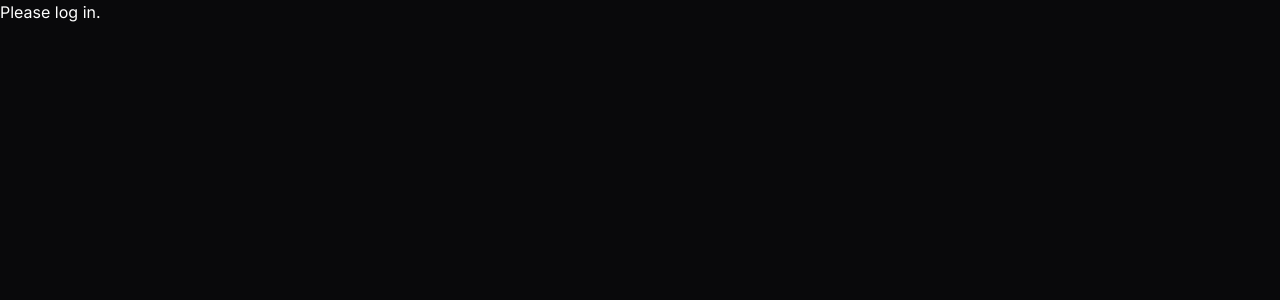
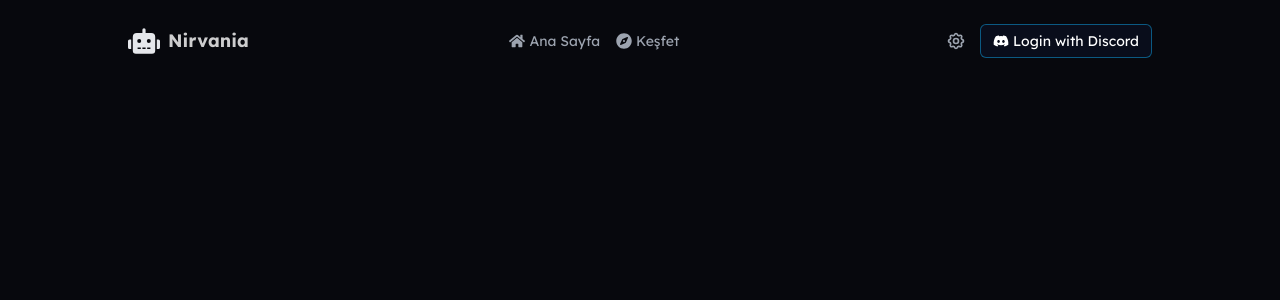
Before and after one commit to Fr3zyy/nirvania-botlist, a Next.js app in the folder client/: page / in a window 1280 px wide. Shown: the top 300 px of the page. Built offline with nearby package versions, Linux system fonts and the light colour scheme; no server answers.

Commit message:
added ui design(just navbar).

```diff
--- a/client/config.js
+++ b/client/config.js
@@ -1,3 +1,6 @@
+import { FaHome, FaCompass, FaCode, FaHandshake } from 'react-icons/fa';
+
+
 const getApiUrl = () => {
     if (process.env.NODE_ENV === 'development') {
         return 'http://localhost:3001';
@@ -6,7 +9,28 @@ const getApiUrl = () => {
 };
 
 const config = {
-    api: getApiUrl()
+    api: getApiUrl(),
+    navItems: [
+        { icon: FaHome, label: 'Ana Sayfa', target: '/' },
+        { icon: FaCompass, label: 'Keşfet', target: '/discover' },
+    ],
+    botTags: [
+        "Fun", "NSFW", "Game", "24/7", "OSU!", "Guard", "Anime", "Music",
+        "Memes", "Invite", "Reddit", "Twitch", "Crypto", "Economy",
+        "Logging", "Youtube", "Utility", "General", "Leveling", "Roleplay",
+        "Fortnite", "Welcomer", "Chat bot", "Minecraft", "Community",
+        "Minigames", "Moderation", "Protection", "Web Dashboard",
+        "Reaction Roles", "Auto Moderation"
+    ],
+    languages: [
+        { flag: 'tr', code: 'tr', name: 'Türkce' },
+        { flag: 'gb', code: 'en', name: 'English' },
+        { flag: 'de', code: 'de', name: 'Deutsch' },
+        { flag: 'ru', code: 'ru', name: 'Russian' },
+        { flag: 'fr', code: 'fr', name: 'French' },
+        { flag: 'es', code: 'es', name: 'Spanish' },
+        { flag: 'gr', code: 'el', name: 'Greek' }
+    ]
 };
 
 export default config;
--- a/client/package.json
+++ b/client/package.json
@@ -9,9 +9,13 @@
     "lint": "next lint"
   },
   "dependencies": {
+    "clsx": "^2.1.1",
+    "framer-motion": "^11.3.21",
+    "next": "14.2.5",
     "react": "^18",
     "react-dom": "^18",
-    "next": "14.2.5"
+    "react-icons": "^5.2.1",
+    "tailwind-merge": "^2.4.0"
   },
   "devDependencies": {
     "postcss": "^8",
--- a/client/src/app/globals.css
+++ b/client/src/app/globals.css
@@ -3,5 +3,5 @@
 @tailwind utilities;
 
 body {
-  @apply bg-zinc-950 text-white;
+  @apply bg-[#07080d] text-white;
 }
--- a/client/src/app/layout.js
+++ b/client/src/app/layout.js
@@ -1,8 +1,9 @@
-import { Inter } from "next/font/google";
+import { Lexend, Montserrat } from "next/font/google";
 import "./globals.css";
 import { AuthProvider } from "@/hooks/auth";
+import Header from "@/components/Header";
 
-const inter = Inter({ subsets: ["latin"] });
+const lexend = Lexend({ subsets: ["latin"] });
 
 export const metadata = {
   title: "Nirvania Botlist #SOON",
@@ -12,8 +13,9 @@ export const metadata = {
 export default function RootLayout({ children }) {
   return (
     <html lang="en">
-      <body className={inter.className}>
+      <body className={lexend.className}>
         <AuthProvider>
+          <Header />
           {children}
         </AuthProvider>
 
--- a/client/src/app/page.js
+++ b/client/src/app/page.js
@@ -1,24 +1,7 @@
-'use client';
-
-import { useAuth } from '@/hooks/auth';
-import { useEffect } from 'react';
-
-export default function DashboardPage() {
-  const { user, loading, logout, login } = useAuth();
-
-  if (loading) {
-    return <div>Loading...</div>;
-  }
-
-  if (!user) {
-    return <div>Please  <a onClick={login}>log in.</a></div>;
-  }
-
+export default function Index() {
   return (
     <div>
-      <h1>Index</h1>
-      <p>Welcome, {user.username}!</p>
-      <button onClick={logout}>Logout</button>
+
     </div>
   );
 }
--- /dev/null
+++ b/client/src/components/Header/DesktopNavbar.js
@@ -0,0 +1,25 @@
+import React from 'react';
+import Link from 'next/link';
+import { motion } from 'framer-motion';
+import config from '../../../config';
+
+const DesktopNavbar = () => {
+  return (
+    <div className="hidden md:flex items-center space-x-4">
+      {config.navItems.map((item, index) => (
+        <motion.div
+          key={index}
+          whileHover={{ scale: 1.05 }}
+          whileTap={{ scale: 0.98 }}
+        >
+          <Link href={item.target} className="flex items-center space-x-1 text-gray-400 hover:text-indigo-500 transition-colors duration-200 text-sm">
+            <item.icon className="w-4 h-4" />
+            <span>{item.label}</span>
+          </Link>
+        </motion.div>
+      ))}
+    </div>
+  );
+};
+
+export default DesktopNavbar;
--- /dev/null
+++ b/client/src/components/Header/MobileNavbar.js
@@ -0,0 +1,38 @@
+import React from 'react';
+import Link from 'next/link';
+import { motion } from 'framer-motion';
+import config from '../../../config';
+
+const MobileNavbar = () => {
+    return (
+        <motion.div
+            initial={{ opacity: 0, y: "100%" }}
+            animate={{ opacity: 1, y: 0 }}
+            transition={{ type: "spring", stiffness: 300, damping: 30 }}
+            className="fixed bottom-0 left-0 right-0 bg-zinc-900/60 backdrop-blur-2xl border-t border-sky-500/30 p-4 md:hidden mx-4 mb-4 rounded-2xl shadow-lg"
+        >
+            <div className="flex justify-around items-center">
+                {config.navItems.map((item, index) => (
+                    <Link href={item.target} key={index} className="group flex flex-col items-center">
+                        <motion.div
+                            whileHover={{ scale: 1.1 }}
+                            whileTap={{ scale: 0.95 }}
+                            className="relative p-2 rounded-xl bg-zinc-800/50 text-gray-400 group-hover:text-indigo-400 transition-colors duration-300"
+                        >
+                            <item.icon className="w-6 h-6" />
+                            <motion.div
+                                className="absolute inset-0 bg-indigo-500/20 rounded-xl"
+                                initial={{ scale: 0 }}
+                                whileHover={{ scale: 1 }}
+                                transition={{ type: "spring", stiffness: 300, damping: 20 }}
+                            />
+                        </motion.div>
+                        <span className="text-xs mt-1 text-gray-400 group-hover:text-indigo-400 transition-colors duration-300">{item.label}</span>
+                    </Link>
+                ))}
+            </div>
+        </motion.div>
+    );
+};
+
+export default MobileNavbar;
--- /dev/null
+++ b/client/src/components/Header/UserSide.js
@@ -0,0 +1,29 @@
+"use client"
+import React from 'react';
+import { motion } from 'framer-motion';
+import { FaDiscord } from 'react-icons/fa';
+
+const UserSide = () => {
+  return (
+    <div className="flex items-center space-x-2">
+      <motion.button
+        className="p-1.5 rounded-full text-gray-400 hover:text-indigo-500 transition-colors duration-200"
+      >
+        <svg className="w-5 h-5" fill="none" stroke="currentColor" viewBox="0 0 24 24">
+          <path strokeLinecap="round" strokeLinejoin="round" strokeWidth="2" d="M10.325 4.317c.426-1.756 2.924-1.756 3.35 0a1.724 1.724 0 002.573 1.066c1.543-.94 3.31.826 2.37 2.37a1.724 1.724 0 001.065 2.572c1.756.426 1.756 2.924 0 3.35a1.724 1.724 0 00-1.066 2.573c.94 1.543-.826 3.31-2.37 2.37a1.724 1.724 0 00-2.572 1.065c-.426 1.756-2.924 1.756-3.35 0a1.724 1.724 0 00-2.573-1.066c-1.543.94-3.31-.826-2.37-2.37a1.724 1.724 0 00-1.065-2.572c-1.756-.426-1.756-2.924 0-3.35a1.724 1.724 0 001.066-2.573c-.94-1.543.826-3.31 2.37-2.37.996.608 2.296.07 2.572-1.065z" />
+          <path strokeLinecap="round" strokeLinejoin="round" strokeWidth="2" d="M15 12a3 3 0 11-6 0 3 3 0 016 0z" />
+        </svg>
+      </motion.button>
+      <motion.button
+        whileHover={{ scale: 1.03 }}
+        whileTap={{ scale: 0.98 }}
+        className="bg-blue-950/20 text-white py-1.5 px-3 rounded-md border border-sky-500/50 flex items-center space-x-1 transition-colors duration-200 text-sm"
+      >
+        <FaDiscord className="w-4 h-4" />
+        <span>Login with Discord</span>
+      </motion.button>
+    </div>
+  );
+};
+
+export default UserSide;
--- /dev/null
+++ b/client/src/components/Header/index.js
@@ -0,0 +1,33 @@
+"use client"
+import React from 'react';
+import { motion } from 'framer-motion';
+import MobileNavbar from './MobileNavbar';
+import DesktopNavbar from './DesktopNavbar';
+import UserSide from './UserSide';
+import { FaRobot } from 'react-icons/fa';
+
+const Header = () => {
+  return (
+    <motion.nav
+      initial={{ opacity: 0, y: -20 }}
+      animate={{ opacity: 1, y: 0 }}
+      transition={{ duration: 0.3 }}
+      className="text-gray-200 py-2 px-3 mt-4"
+    >
+      <div className="max-w-5xl mx-auto flex justify-between items-center">
+        <motion.div
+          whileHover={{ scale: 1.03 }}
+          className="flex items-center space-x-2"
+        >
+          <FaRobot className='w-8 h-8' />
+          <span className="font-bold text-lg text-white/80">Nirvania</span>
+        </motion.div>
+        <MobileNavbar />
+        <DesktopNavbar />
+        <UserSide />
+      </div>
+    </motion.nav>
+  );
+};
+
+export default Header;
--- /dev/null
+++ b/client/src/lib/cn.js
@@ -0,0 +1,6 @@
+import { clsx } from "clsx"
+import { twMerge } from "tailwind-merge"
+
+export function cn(...inputs) {
+    return twMerge(clsx(inputs))
+}
```
Also changed, not shown: 1 other file (tests, documents, lock files or other folders).
